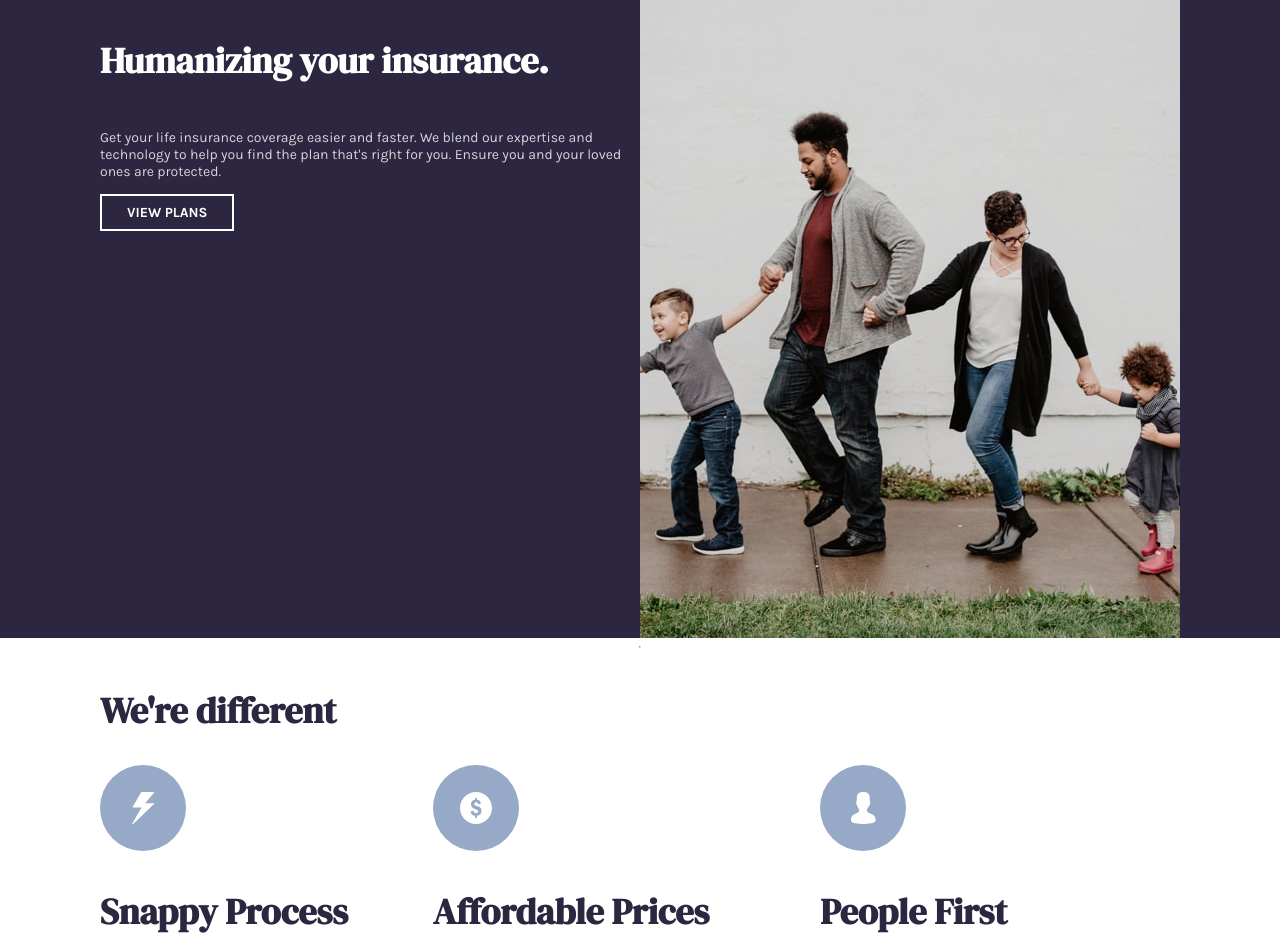
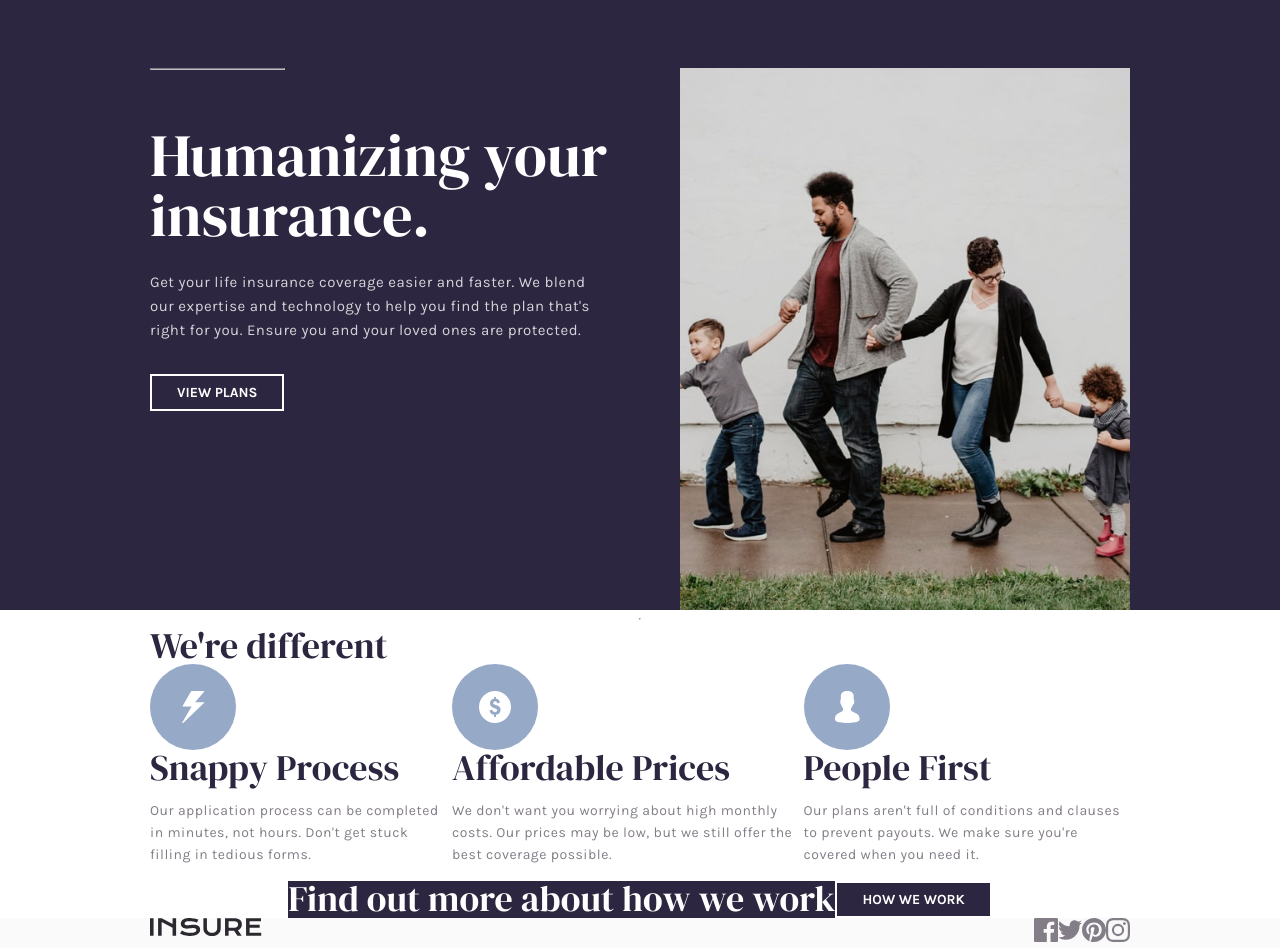
Before and after one commit to VasuBeachoo/insure-landing-page, a React (Create React App) app: page / in a window 1280 px wide. Shown: the part 81-1029 px from the top of the page. Built offline with nearby package versions, Linux system fonts and the light colour scheme.

Commit message:
Style intro section text

```diff
--- a/src/css/style.css
+++ b/src/css/style.css
@@ -53,7 +53,7 @@ body {
   -webkit-box-sizing: border-box;
           box-sizing: border-box;
   width: 100%;
-  padding: 12px 100px 12px;
+  padding: 12px 150px 12px;
   background-color: white;
   -webkit-user-select: none;
      -moz-user-select: none;
@@ -105,6 +105,7 @@ body {
   font-family: "Karla", sans-serif;
   font-size: 14px;
   font-weight: 700;
+  letter-spacing: 0.1px;
   -webkit-transition: 0.2s;
   transition: 0.2s;
 }
@@ -150,7 +151,7 @@ body {
   -webkit-box-sizing: border-box;
           box-sizing: border-box;
   width: 100%;
-  padding: 0 100px 0;
+  padding: 80px 150px 0;
   background-color: #2d2640;
   color: white;
 }
@@ -186,14 +187,30 @@ body {
           align-items: flex-start;
 }
 
+.intro__hr {
+  width: 25%;
+  background-color: white;
+  opacity: 0.75;
+  margin: 0 auto 0 0;
+}
+
 .intro__heading {
   font-family: "DM Serif Display", serif;
-  font-size: 36px;
+  font-size: 60px;
+  font-weight: 400;
+  letter-spacing: 0.1px;
+  line-height: 60px;
+  margin: 0;
+  margin: 55px 0 0 0;
 }
 
 .intro__paragraph {
   font-family: "Karla", sans-serif;
-  font-size: 14px;
+  font-size: 15px;
+  letter-spacing: 0.5px;
+  line-height: 24px;
+  max-width: 450px;
+  margin: 25px 0 32px 0;
 }
 
 .intro__btn {
@@ -210,6 +227,10 @@ body {
 
 .intro__btn:hover {
   cursor: pointer;
+}
+
+.intro__img {
+  width: 450px;
 }
 
 .features {
@@ -229,7 +250,7 @@ body {
   -webkit-box-sizing: border-box;
           box-sizing: border-box;
   width: 100%;
-  padding: 0 100px 0;
+  padding: 0 150px 0;
   background-color: white;
 }
 
@@ -256,6 +277,10 @@ body {
 .features__section-heading {
   font-family: "DM Serif Display", serif;
   font-size: 36px;
+  font-weight: 400;
+  letter-spacing: 0.1px;
+  line-height: 36px;
+  margin: 0;
 }
 
 .features__container {
@@ -293,11 +318,17 @@ body {
 .features__heading {
   font-family: "DM Serif Display", serif;
   font-size: 36px;
+  font-weight: 400;
+  letter-spacing: 0.1px;
+  line-height: 36px;
+  margin: 0;
 }
 
 .features__paragraph {
   font-family: "Karla", sans-serif;
   font-size: 14px;
+  letter-spacing: 0.5px;
+  line-height: 22.4px;
 }
 
 .cta {
@@ -317,7 +348,7 @@ body {
   -webkit-box-sizing: border-box;
           box-sizing: border-box;
   width: 100%;
-  padding: 0 100px 0;
+  padding: 0 150px 0;
   background-color: white;
 }
 
@@ -357,6 +388,10 @@ body {
 .cta__heading {
   font-family: "DM Serif Display", serif;
   font-size: 36px;
+  font-weight: 400;
+  letter-spacing: 0.1px;
+  line-height: 36px;
+  margin: 0;
 }
 
 .cta__btn {
@@ -392,7 +427,7 @@ body {
   -webkit-box-sizing: border-box;
           box-sizing: border-box;
   width: 100%;
-  padding: 0 100px 0;
+  padding: 0 150px 0;
   -webkit-user-select: none;
      -moz-user-select: none;
       -ms-user-select: none;
@@ -452,12 +487,15 @@ body {
 .footer__heading {
   font-family: "Karla", sans-serif;
   font-size: 14px;
+  letter-spacing: 0.5px;
+  line-height: 22.4px;
 }
 
 .footer__link {
   font-family: "Karla", sans-serif;
   font-size: 14px;
   font-weight: 700;
+  letter-spacing: 0.1px;
   -webkit-transition: 0.2s;
   transition: 0.2s;
 }
--- a/src/css/style.scss
+++ b/src/css/style.scss
@@ -31,23 +31,30 @@ $body-font: "Karla", sans-serif;
 @mixin section($padding-top: 0, $padding-bottom: $padding-top) {
   box-sizing: border-box;
   width: 100%;
-  padding: $padding-top 100px $padding-bottom;
+  padding: $padding-top 150px $padding-bottom;
 }
 
 @mixin heading($font-size: 36px) {
   font-family: $heading-font;
   font-size: $font-size;
+  font-weight: 400;
+  letter-spacing: 0.1px;
+  line-height: $font-size * 1;
+  margin: 0;
 }
 
 @mixin paragraph($font-size: 14px) {
   font-family: $body-font;
   font-size: $font-size;
+  letter-spacing: 0.5px;
+  line-height: $font-size * 1.6;
 }
 
 @mixin link($font-size: 14px) {
   font-family: $body-font;
   font-size: $font-size;
   font-weight: 700;
+  letter-spacing: 0.1px;
   transition: 0.2s;
 
   &:hover {
@@ -167,23 +174,37 @@ body {
 
 .intro {
   @include flex(row, center, flex-start);
-  @include section();
+  @include section(80px, 0);
   @include violet-bg();
 
   &__container {
     @include flex(column, flex-start, flex-start);
   }
 
+  &__hr {
+    width: 25%;
+    background-color: color(White);
+    opacity: 0.75;
+    margin: 0 auto 0 0;
+  }
+
   &__heading {
-    @include heading();
+    @include heading(60px);
+    margin: 55px 0 0 0;
   }
 
   &__paragraph {
-    @include paragraph();
+    @include paragraph(15px);
+    max-width: 450px;
+    margin: 25px 0 32px 0;
   }
 
   &__btn {
     @include btn();
+  }
+
+  &__img {
+    width: 450px;
   }
 }
 
```
